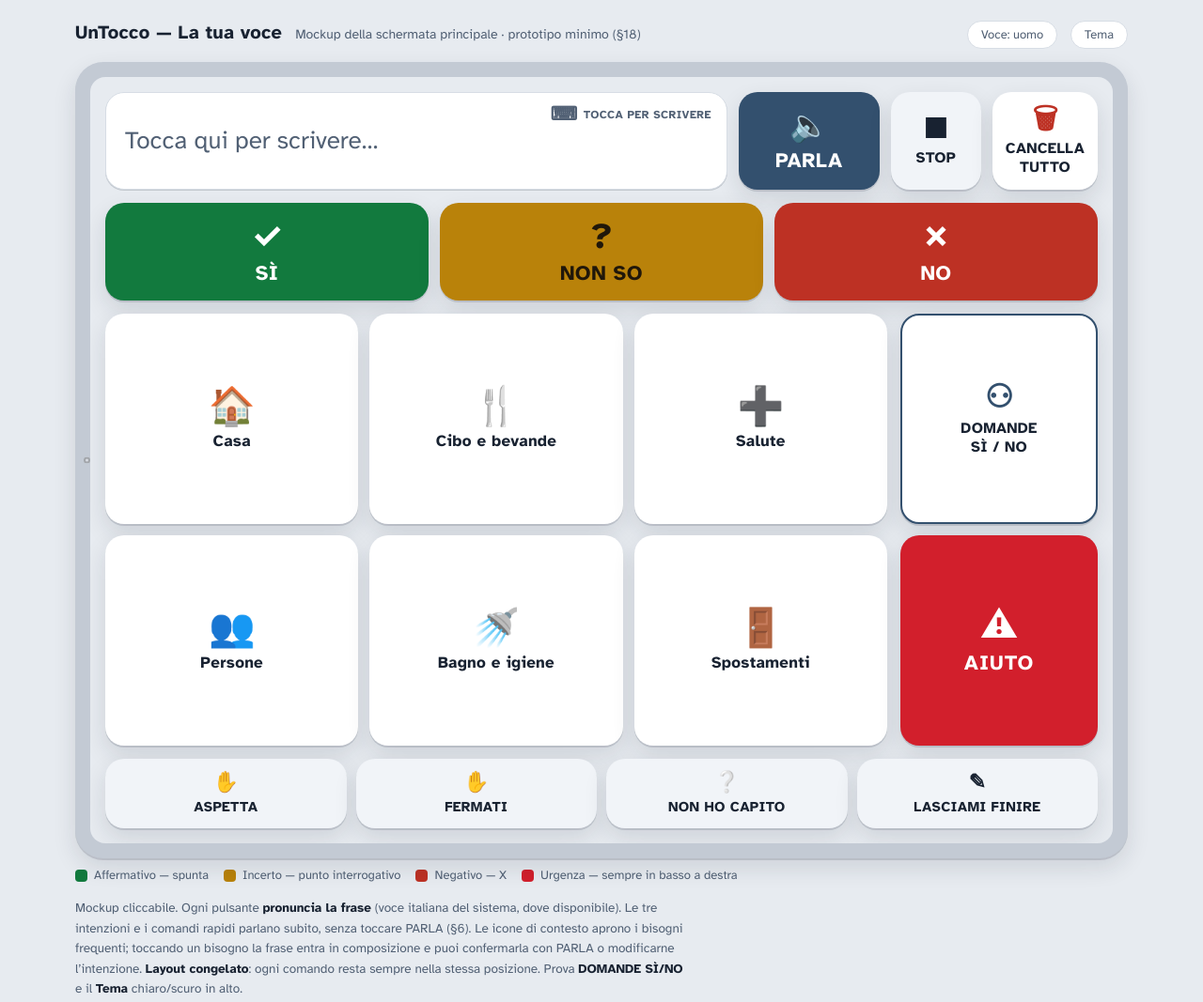
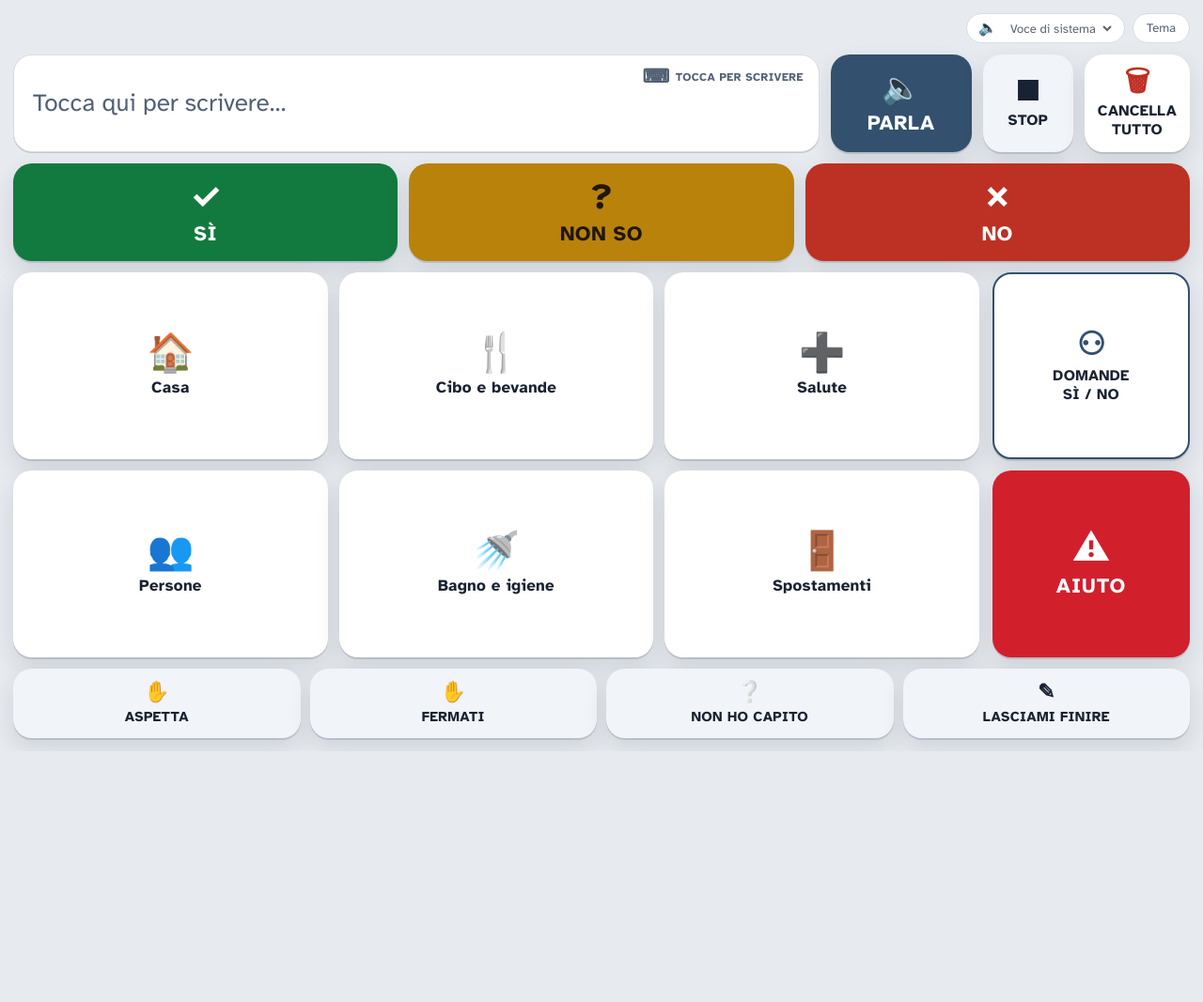
Before and after one commit to saveita/UnTocco, a plain HTML site: page index.html in a window 1280 px wide. Shown: the whole page at 94% size. After the commit the page ends 800 px from the top, so only its background shows below. Drawn offline with Linux system fonts and the light colour scheme.

Commit message:
Add files via upload

```diff
--- a/index.html
+++ b/index.html
@@ -3,9 +3,6 @@
 <head>
 <meta charset="utf-8">
 <meta name="viewport" content="width=device-width, initial-scale=1, maximum-scale=1, user-scalable=no, viewport-fit=cover">
-<meta name="apple-mobile-web-app-capable" content="yes">
-<meta name="mobile-web-app-capable" content="yes">
-<meta name="apple-mobile-web-app-status-bar-style" content="black-translucent">
 <meta name="apple-mobile-web-app-title" content="UnTocco">
 <meta name="theme-color" content="#e7ebf0">
 <title>UnTocco — La tua voce</title>
@@ -87,42 +84,35 @@
     background:var(--ground);
     color:var(--ink);
     -webkit-font-smoothing:antialiased;
-    padding:22px 16px 40px;
-    min-height:100vh;
+    margin:0;padding:0;
+    height:100vh;height:100dvh;overflow:hidden;
   }
-  .wrap{max-width:1120px;margin:0 auto}
-  .pagehead{display:flex;flex-wrap:wrap;align-items:baseline;gap:8px 14px;margin-bottom:14px}
-  .pagehead h1{font-size:20px;margin:0;letter-spacing:.2px}
-  .pagehead .sub{color:var(--ink-soft);font-size:14px}
-  .pagehead .spacer{flex:1}
+  .wrap{max-width:none;margin:0;height:100%}
+  /* barra comandi minima dentro l'app */
+  .topbar{display:flex;justify-content:flex-end;gap:8px}
   .theme-toggle{
     font-family:inherit;font-size:13px;color:var(--ink-soft);
     background:var(--panel);border:1px solid var(--hair);border-radius:999px;
     padding:6px 14px;cursor:pointer;
   }
   .theme-toggle:hover{color:var(--ink)}
+  .voice-wrap{display:inline-flex;align-items:center;gap:6px;color:var(--ink-soft);
+    background:var(--panel);border:1px solid var(--hair);border-radius:999px;padding:4px 10px 4px 12px}
+  .voice-select{
+    font-family:inherit;font-size:13px;color:var(--ink);background:transparent;
+    border:none;cursor:pointer;max-width:150px;padding:2px 4px;
+  }
+  .voice-select:focus-visible{outline:3px solid var(--neutral);outline-offset:2px;border-radius:6px}
 
-  /* iPad frame */
-  .ipad{
-    background:var(--frame);
-    border-radius:30px;
-    padding:16px;
-    box-shadow:var(--shadow);
-    position:relative;
-  }
-  .ipad::before{ /* camera */
-    content:"";position:absolute;top:50%;left:9px;transform:translateY(-50%);
-    width:7px;height:7px;border-radius:50%;
-    background:rgba(255,255,255,.35);
-    box-shadow:0 0 0 2px rgba(0,0,0,.25) inset;
-  }
+  /* app a tutto schermo (niente cornice) */
+  .ipad{background:none;padding:0;box-shadow:none;position:relative;height:100%}
+  .ipad::before{display:none}
   .screen{
     background:var(--ground);
-    border-radius:16px;
-    padding:16px;
-    display:flex;flex-direction:column;gap:14px;
-    aspect-ratio:4/3;
-    min-height:560px;
+    border-radius:0;
+    padding:14px;
+    display:flex;flex-direction:column;gap:12px;
+    height:100%;
     position:relative;
     overflow:hidden;
   }
@@ -349,16 +339,15 @@
 <body>
 
 <div class="wrap">
-  <div class="pagehead">
-    <h1>UnTocco &mdash; La tua voce</h1>
-    <span class="sub">Mockup della schermata principale &middot; prototipo minimo (§18)</span>
-    <span class="spacer"></span>
-    <button class="theme-toggle" id="voiceBtn" type="button">Voce: uomo</button>
-    <button class="theme-toggle" id="themeBtn" type="button">Tema</button>
-  </div>
+  <div class="ipad" role="group" aria-label="UnTocco">
+    <div class="screen">
 
-  <div class="ipad" role="group" aria-label="Anteprima app su iPad">
-    <div class="screen">
+      <div class="topbar">
+        <label class="voice-wrap"><span aria-hidden="true">&#128264;</span>
+          <select class="voice-select" id="voiceSelect" aria-label="Scegli la voce"></select>
+        </label>
+        <button class="theme-toggle" id="themeBtn" type="button">Tema</button>
+      </div>
 
       <!-- COMPOSE -->
       <div class="compose">
@@ -485,17 +474,6 @@
 
     </div>
   </div>
-
-  <div class="legend">
-    <span><i class="dot" style="background:var(--yes)"></i> Affermativo &mdash; spunta</span>
-    <span><i class="dot" style="background:var(--maybe)"></i> Incerto &mdash; punto interrogativo</span>
-    <span><i class="dot" style="background:var(--no)"></i> Negativo &mdash; X</span>
-    <span><i class="dot" style="background:var(--urgent)"></i> Urgenza &mdash; sempre in basso a destra</span>
-  </div>
-
-  <p class="note">
-    Mockup cliccabile. Ogni pulsante <b>pronuncia la frase</b> (voce italiana del sistema, dove disponibile<span class="voice-off"> &mdash; il tuo browser qui non espone una voce, ma i comandi restano dimostrabili</span>). Le tre intenzioni e i comandi rapidi parlano subito, senza toccare PARLA (§6). Le icone di contesto aprono i bisogni frequenti; toccando un bisogno la frase entra in composizione e puoi confermarla con PARLA o modificarne l&rsquo;intenzione. <b>Layout congelato</b>: ogni comando resta sempre nella stessa posizione. Prova <b>DOMANDE SÌ/NO</b> e il <b>Tema</b> chiaro/scuro in alto.
-  </p>
 </div>
 
 <script>
@@ -561,36 +539,56 @@
   // ---- speech ----
   var synth = window.speechSynthesis;
   var voice = null;
-  var voicePref = LS.get("voice", "male"); // impostazione richiesta: voce maschile (o salvata)
-  var maleHints=/luca|diego|cosimo|giorgio|carlo|paolo|marco|maschi|\buomo\b|\bmale\b|\bman\b/i;
-  var femaleHints=/alice|elsa|federica|paola|giulia|chiara|femmin|\bdonna\b|female|woman/i;
+  var chosenVoiceName = LS.get("voiceName", null); // voce scelta dall'utente (es. "Luca")
+  var maleHints=/luca|diego|cosimo|giorgio|carlo|paolo|marco/i;
+  function italianVoices(){
+    return (synth && synth.getVoices() || []).filter(function(v){ return /^it/i.test(v.lang); })
+      .sort(function(a,b){ return (b.localService?1:0)-(a.localService?1:0); }); // locali (offline) prima
+  }
   function pickVoice(){
     if(!synth) return;
-    var it = (synth.getVoices()||[]).filter(function(v){return /^it/i.test(v.lang);});
+    var it=italianVoices();
     if(!it.length){ voice=null; return; }
-    it.sort(function(a,b){ return (b.localService?1:0)-(a.localService?1:0); }); // locali prima (offline)
-    if(voicePref==="male"){
-      voice = it.find(function(v){return maleHints.test(v.name);})
-           || it.find(function(v){return !femaleHints.test(v.name);})
-           || it[0];
-    } else {
-      voice = it.find(function(v){return femaleHints.test(v.name);})
-           || it.find(function(v){return !maleHints.test(v.name);})
-           || it[0];
+    if(chosenVoiceName){
+      var m=it.find(function(v){return v.name===chosenVoiceName;});
+      if(m){ voice=m; return; }
     }
+    voice = it.find(function(v){return maleHints.test(v.name);}) || it[0]; // default: voce maschile
   }
-  if(synth){ pickVoice(); if(synth.onvoiceschanged!==undefined) synth.onvoiceschanged=pickVoice; }
+  function populateVoiceSelect(){
+    var sel=document.getElementById("voiceSelect"); if(!sel) return;
+    var it=italianVoices();
+    if(!it.length){ sel.innerHTML='<option>Voce di sistema</option>'; sel.disabled=true; return; }
+    sel.disabled=false; sel.innerHTML="";
+    it.forEach(function(v){
+      var o=document.createElement("option");
+      o.value=v.name; o.textContent=v.name + (v.localService?"":" (online)");
+      if(voice && v.name===voice.name){ o.selected=true; }
+      sel.appendChild(o);
+    });
+  }
+  function refreshVoices(){ pickVoice(); populateVoiceSelect(); }
+  if(synth){ refreshVoices(); if(synth.onvoiceschanged!==undefined) synth.onvoiceschanged=refreshVoices; }
   if(!synth) document.body.classList.add("no-voice");
+
   function say(text){
     if(!synth){ return; }
     try{
-      synth.cancel();
+      if(!voice) pickVoice();
       var u = new SpeechSynthesisUtterance(text);
       u.lang="it-IT"; u.rate=1;
-      // se il sistema espone una sola voce italiana, il tono aiuta a distinguere uomo/donna
-      u.pitch = voicePref==="male" ? 0.85 : 1.15;
+      u.pitch = 1;
       if(voice) u.voice=voice;
-      synth.speak(u);
+      // iOS: se qualcosa è già in riproduzione, annulla e riparla con un piccolo ritardo
+      // (cancel() subito prima di speak() su iOS "mangia" la frase). Se non c'è nulla in corso,
+      // parla subito dentro il gesto del tocco: è così che iOS sblocca l'audio.
+      if(synth.speaking || synth.pending){
+        synth.cancel();
+        setTimeout(function(){ try{ synth.resume(); synth.speak(u); }catch(e){} }, 90);
+      } else {
+        try{ synth.resume(); }catch(e){}
+        synth.speak(u);
+      }
     }catch(e){}
   }
 
@@ -714,14 +712,11 @@
   document.getElementById("closeYesno").addEventListener("click", function(){ yesno.classList.remove("open"); });
 
   // ---- theme toggle ----
-  var voiceBtn=document.getElementById("voiceBtn");
-  voiceBtn.textContent = "Voce: " + (voicePref==="male" ? "uomo" : "donna"); // riflette il valore salvato
-  voiceBtn.addEventListener("click", function(){
-    voicePref = voicePref==="male" ? "female" : "male";
-    this.textContent = "Voce: " + (voicePref==="male" ? "uomo" : "donna");
-    LS.set("voice", voicePref);
+  document.getElementById("voiceSelect").addEventListener("change", function(){
+    chosenVoiceName = this.value;
+    LS.set("voiceName", chosenVoiceName);
     pickVoice();
-    say(voicePref==="male" ? "Ciao, questa è la voce maschile." : "Ciao, questa è la voce femminile.");
+    say("Ciao, questa è la voce selezionata.");
   });
 
   var root=document.documentElement;
```
